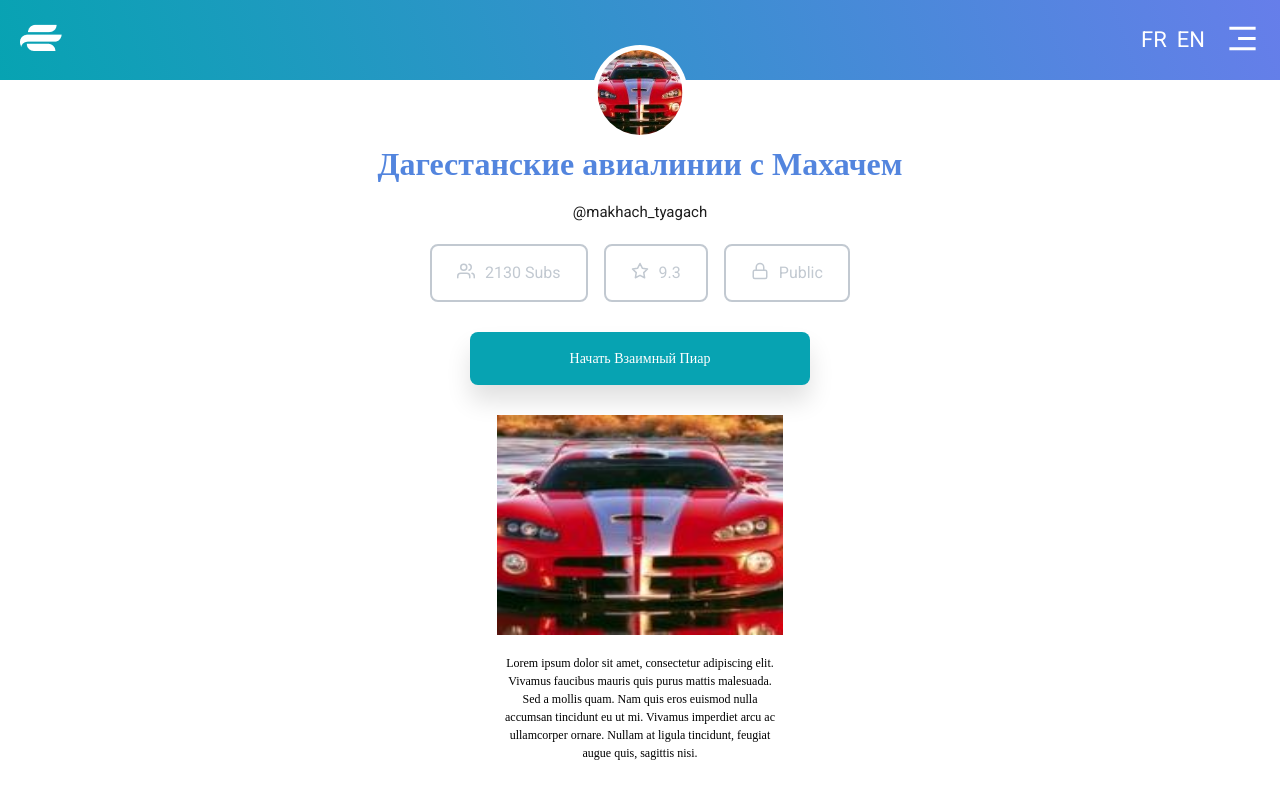
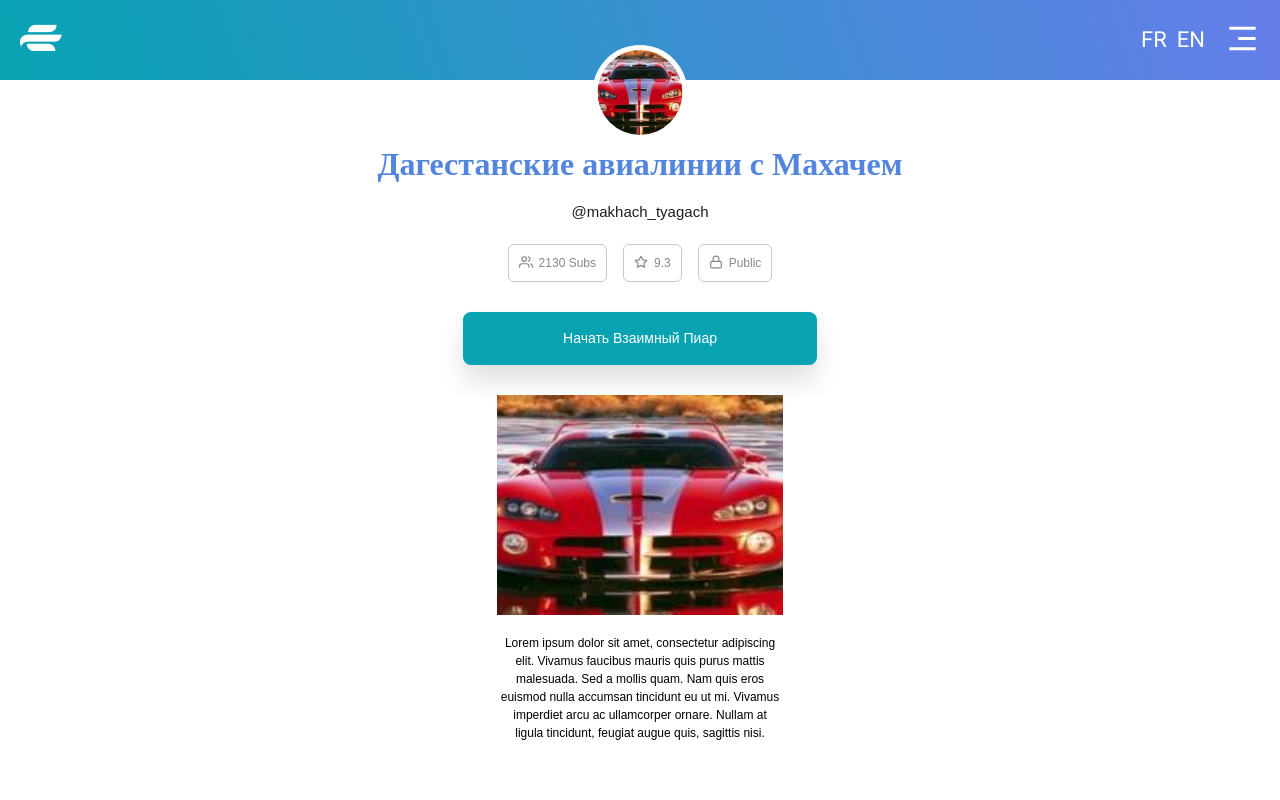
Before and after one commit to mufaqar/erzy, a Next.js app: page /bio in a window 1280 px wide. Shown: the top 800 px of the page. Built offline with nearby package versions, Linux system fonts and the light colour scheme.

Commit message:
update tags

```diff
--- a/src/components/Header/bioHeader.js
+++ b/src/components/Header/bioHeader.js
@@ -27,9 +27,9 @@ export default function BioHeader({ imageUrl }) {
           <RiMenu3Fill />
         </i>
       </div>
-      <figure className="_profile">
+      {imageUrl && <figure className="_profile">
         <Image src={imageUrl} alt="profile" width={90} height={90} />
-      </figure>
+      </figure>}
     </BHeader>
   );
 }
--- a/src/components/Intro/intro.js
+++ b/src/components/Intro/intro.js
@@ -9,11 +9,6 @@ import {
   BioFooter,
 } from './introStyle';
 
-import {
-  HowItWorksVideo,
-  PlayPauseIcon,
-  PlayPauseWrapper,
-} from '../HowItWorks/HowItWorksStyles';
 
 import {
   QuestionsList,
@@ -49,21 +44,6 @@ export default function Intro({ profileData }) {
   const middleIndex = Math.ceil(questions.length / 2);
   const { status } = profileData;
 
-  const handlePlayPauseButton = () => {
-    if (isPaused) {
-      vidRef.current.pause();
-      setIsVisible(true);
-      setIsPaused(false);
-    } else {
-      vidRef.current.play();
-
-      setIsPaused(true);
-      setIsVisible(true);
-      setTimeout(() => {
-        setIsVisible(false);
-      }, 2000);
-    }
-  };
 
   return (
     <IntroSection>
--- a/src/components/Intro/introStyle.js
+++ b/src/components/Intro/introStyle.js
@@ -36,6 +36,7 @@ export const IntroSection = styled.section`
     font-weight: 300;
     font-size: 15px;
     line-height: 24px;
+    font-family: 'Poppins', sans-serif;
     text-align: center;
     color: #1e1e1e;
     margin-top: 20px;
@@ -47,6 +48,7 @@ export const IntroSection = styled.section`
     font-size: 14px;
     line-height: 150%;
     align-items: center;
+    font-family: 'Poppins', sans-serif;
     padding: 16px 100px;
     background: #07a3b2;
     box-shadow: 0px 16px 24px rgba(0, 0, 0, 0.12);
@@ -60,7 +62,7 @@ export const IntroSection = styled.section`
     margin-top: 30px;
   }
   .detail {
-    font-family: 'Poppins';
+    font-family: 'Poppins', sans-serif;
     font-style: normal;
     font-weight: 400;
     font-size: 12px;
@@ -82,6 +84,7 @@ export const IntroSection = styled.section`
     font-family: 'Poppins';
     font-style: normal;
     font-weight: 400;
+    font-family: 'Poppins', sans-serif;
     font-size: 16px;
     line-height: 150%;
     text-align: center;
@@ -112,21 +115,26 @@ export const TagWrapper = styled.div`
   .tag_wrapper {
     display: flex;
     align-items: center;
-    border: 2px solid #c2c9d1;
-    border-radius: 8px;
-    padding: 15px 25px;
-    color: #c2c9d1;
+    border: 1.2px solid #c2c9d1;
+    border-radius: 6px;
+    padding: 6px 10px;
+    color: #888888;
     margin: 0 8px;
     margin-top: 2rem;
     margin-bottom: 1rem;
     p {
+      font-style: normal;
       font-weight: 400;
-      font-size: 16px;
+      font-size: 12px;
       line-height: 24px;
-      margin-left: 1rem;
+      color: #111;
+      opacity: 50%;
+      font-family: 'Poppins', sans-serif;
+      margin-left: 6px;
     }
     i {
-      font-size: 18px;
+      font-size: 14px;
+      margin-top: 2px;
     }
   }
   @media (max-width: 768px) {
--- a/src/pages/bio.js
+++ b/src/pages/bio.js
@@ -21,7 +21,7 @@ const profileData = {
 export default function Bio() {
   return (
     <>
-      <BioHeader imageUrl={profileData.imageUrl.profile.src} />
+      <BioHeader imageUrl={profileData.imageUrl?.profile?.src} />
       <Intro profileData={profileData} />
     </>
   );
--- a/src/styles/Privacy.module.css
+++ b/src/styles/Privacy.module.css
@@ -1,3 +1,5 @@
+@import url('https://fonts.googleapis.com/css2?family=Poppins:wght@300&display=swap');
+
 .privacy {
   max-width: 1440px;
   margin: 0 auto;
--- a/src/styles/globals.js
+++ b/src/styles/globals.js
@@ -1,5 +1,6 @@
 import { createGlobalStyle } from 'styled-components'
 import { normalize } from 'styled-normalize'
+
 
 const GlobalStyles = createGlobalStyle`
   ${normalize};
```
